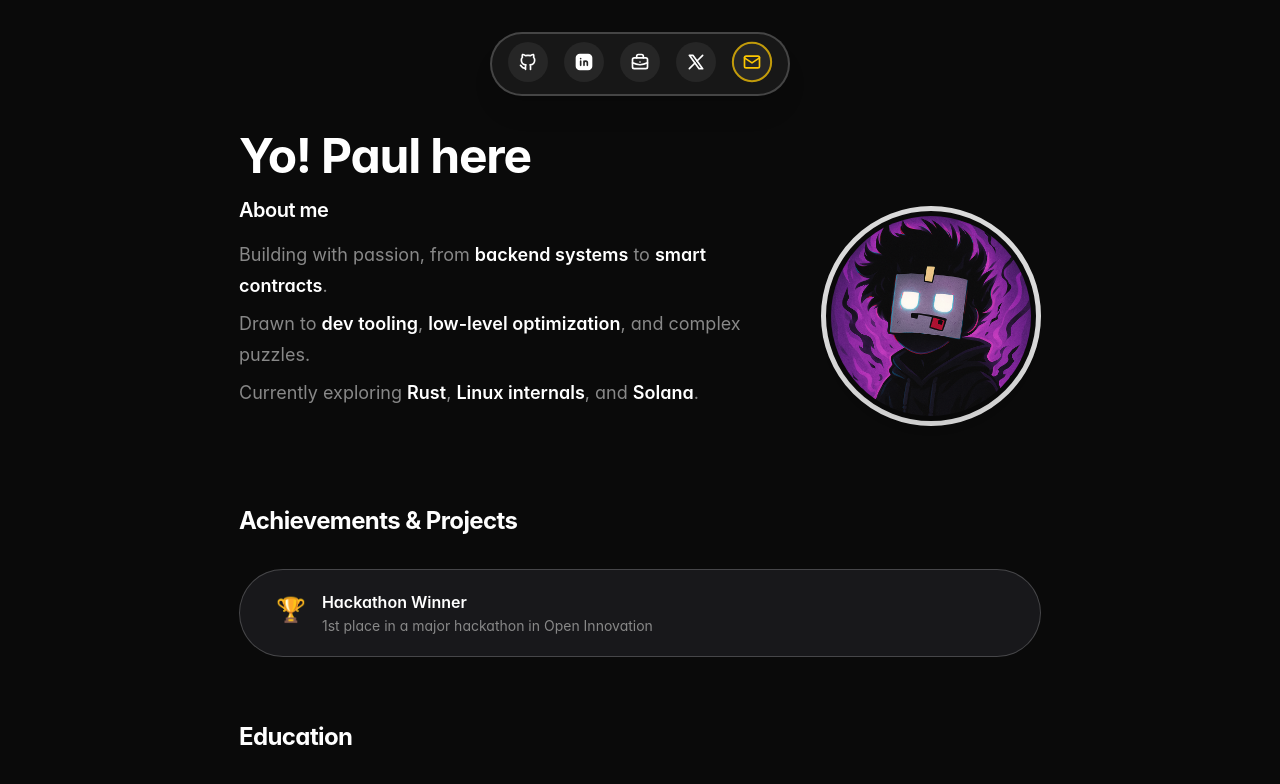
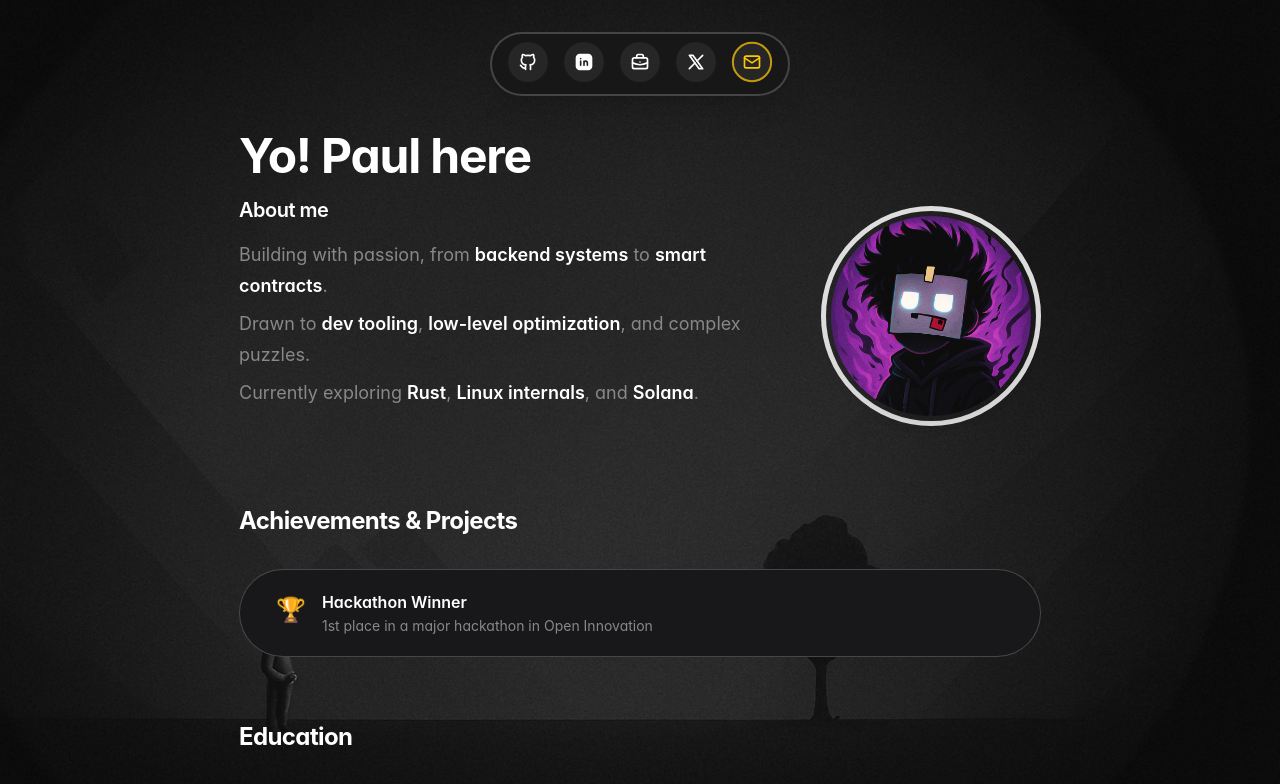
Before and after one commit to Mr-Rahul-Paul/profile-website, a Next.js app: page / in a window 1280 px wide. Shown: the top 784 px of the page. Built offline with nearby package versions, Linux system fonts and the light colour scheme.

Commit message:
bg change

```diff
--- a/src/components/pages/main.tsx
+++ b/src/components/pages/main.tsx
@@ -1,4 +1,3 @@
-import Image from "next/image";
 import Achievements from "./achievements";
 import Education from "./education";
 import EmailandSkills from "./Skills";
@@ -7,8 +6,16 @@ import Hero from "./hero";
 
 export default function Main() {
   return (
-    <div className="min-h-screen bg-transparent text-foreground pt-21 flex flex-wrap">
-
+    <div
+      className="min-h-screen bg-transparent text-foreground pt-21 flex flex-wrap"
+      style={{
+        backgroundImage: "url(/BG_BLACK.png)",
+        backgroundSize: "cover",
+        backgroundPosition: "center",
+        backgroundRepeat: "no-repeat",
+        backgroundAttachment: "fixed",
+      }}
+    >
       {/* Gradient overlay after BG2_BLACK.png */}
       <div className="relative max-w-[850px] mx-auto px-6 py-12 ">
         {/* Hero */}
```
